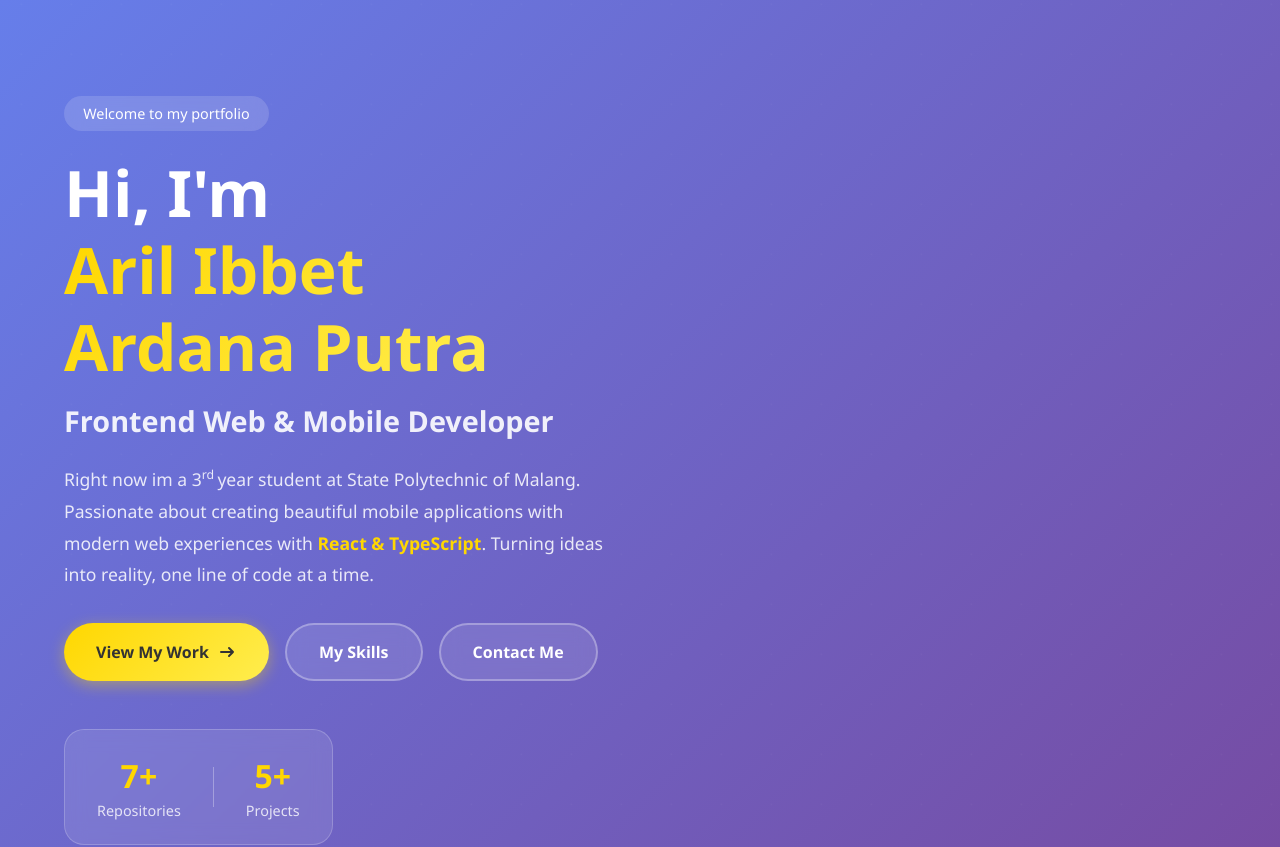
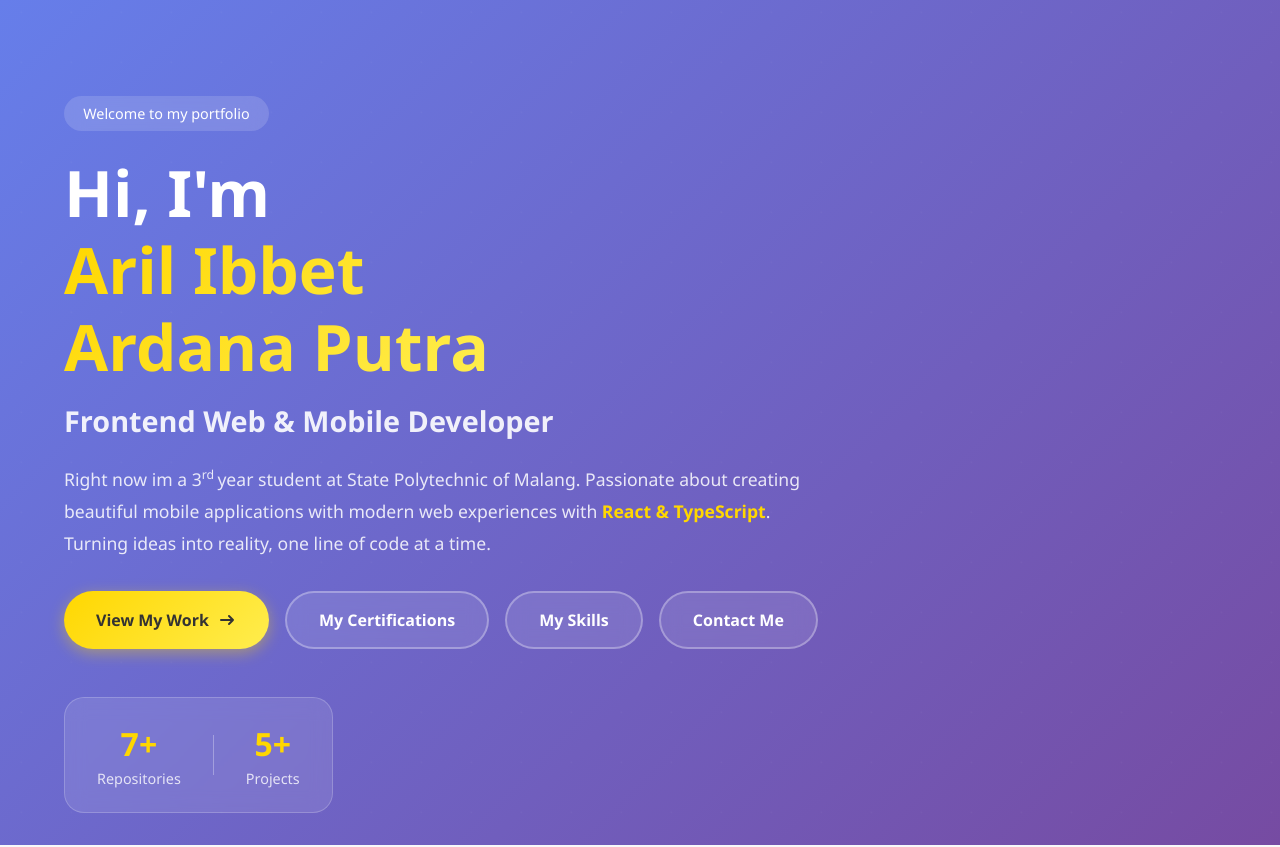
Before and after one commit to AstorBoy11/Portofolio, a React (Create React App) app: page / in a window 1280 px wide. Shown: the top 847 px of the page. Built offline with nearby package versions, Linux system fonts and the light colour scheme.

Commit message:
Update Hero component: enhance button styles and add certifications link

```diff
--- a/src/components/Hero.css
+++ b/src/components/Hero.css
@@ -143,6 +143,9 @@
   transition: all 0.3s ease;
   position: relative;
   overflow: hidden;
+  white-space: nowrap;
+  width: auto;
+  min-width: fit-content;
 }
 
 .btn::before {
@@ -193,6 +196,9 @@
   color: white;
   border: 2px solid rgba(255, 255, 255, 0.3);
   backdrop-filter: blur(10px);
+  white-space: nowrap;
+  width: auto;
+  min-width: fit-content;
 }
 
 .btn-secondary:hover {
--- a/src/components/Hero.tsx
+++ b/src/components/Hero.tsx
@@ -26,7 +26,8 @@ const Hero: React.FC = () => {
           <p className="hero-description">
             Right now im a 3<sup style={{ fontSize: "0.7em" }}>rd </sup>
             year student at State Polytechnic of Malang. Passionate about
-            creating beautiful mobile applications with modern web experiences with
+            creating beautiful mobile applications with modern web experiences
+            with
             <strong> React & TypeScript</strong>. Turning ideas into reality,
             one line of code at a time.
           </p>
@@ -44,6 +45,9 @@ const Hero: React.FC = () => {
                 />
               </svg>
             </a>{" "}
+            <a href="#certification" className="btn btn-secondary">
+              <span>My Certifications</span>
+            </a>
             <a href="#skills" className="btn btn-secondary">
               <span>My Skills</span>
             </a>
```
